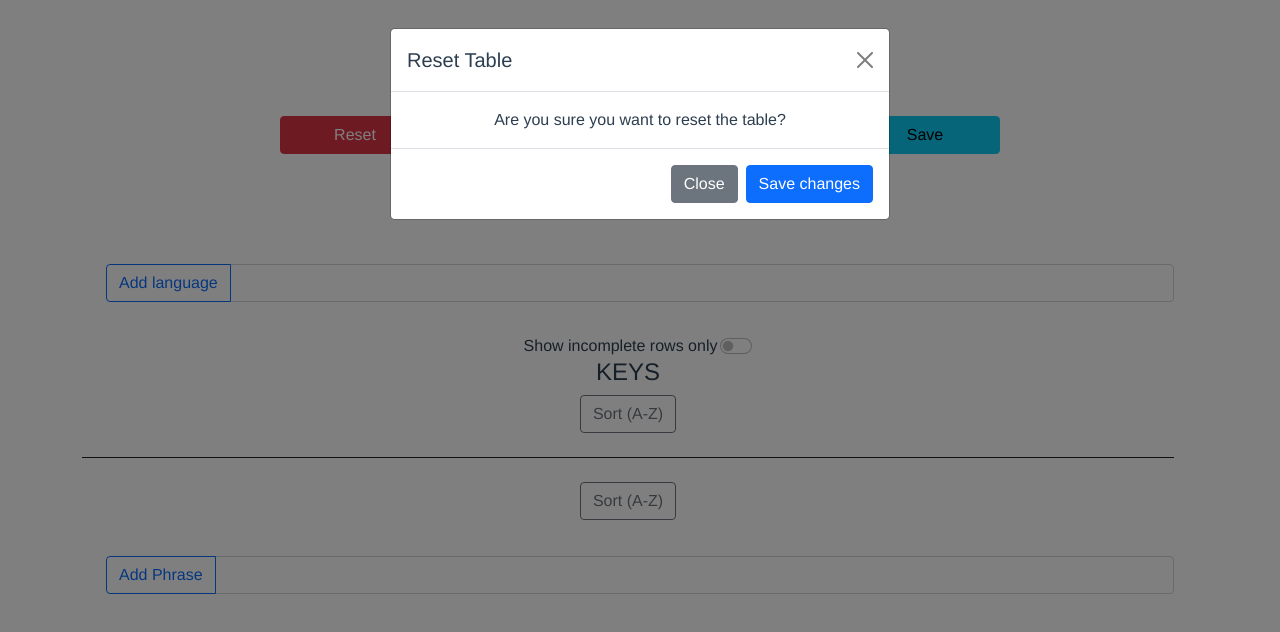
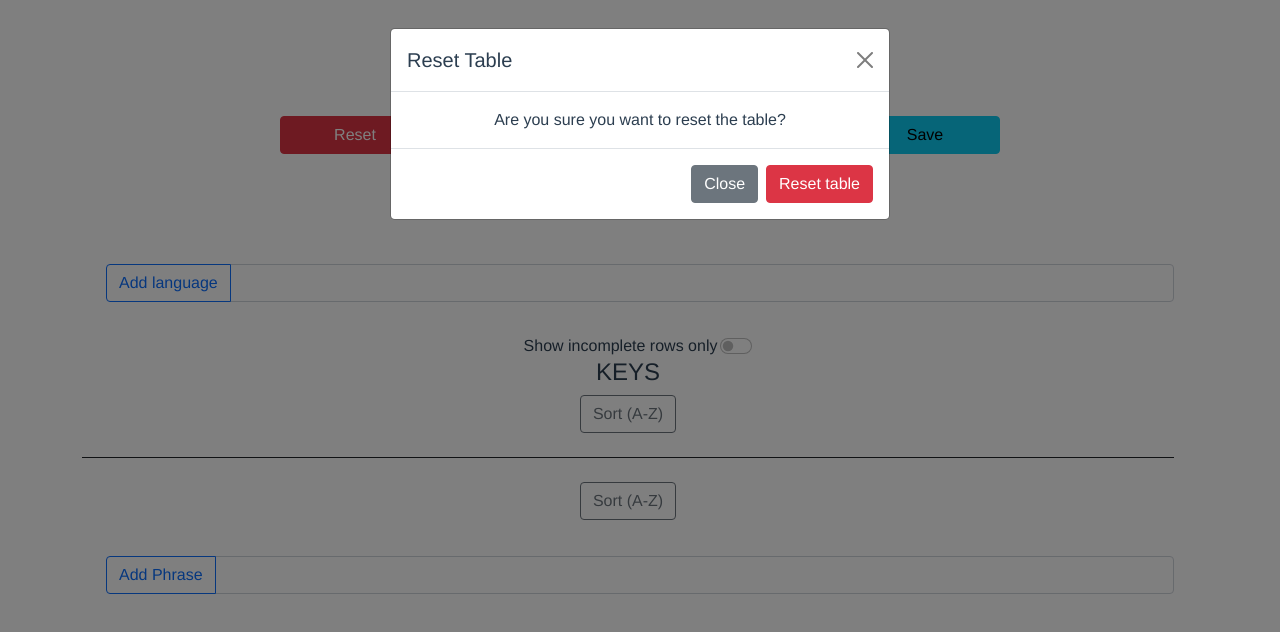
Before and after one commit to johnenrick/translator-gui, a Vue app: page /#/ in a window 1280 px wide. Both pictures are taken after a click on the button "Reset". Shown: the top 632 px of the page. Built offline with nearby package versions, Linux system fonts and the light colour scheme.

Commit message:
ui change
changed confirm button of reset modal from "Save Changes" to "Reset table"

```diff
--- a/src/views/Home.vue
+++ b/src/views/Home.vue
@@ -105,7 +105,7 @@
           </div>
           <div class="modal-footer">
             <button type="button" class="btn btn-secondary" data-bs-dismiss="modal">Close</button>
-            <button type="button" @click="resetTranslator" data-bs-dismiss="modal" class="btn btn-primary">Save changes</button>
+            <button type="button" @click="resetTranslator" data-bs-dismiss="modal" class="btn btn-danger">Reset table</button>
           </div>
         </div>
       </div>
```
